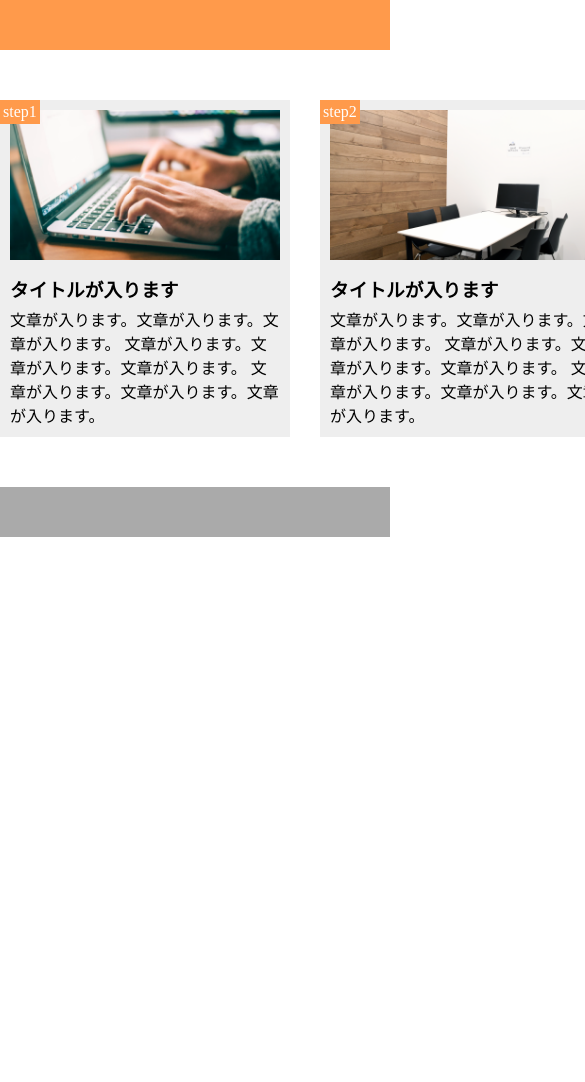
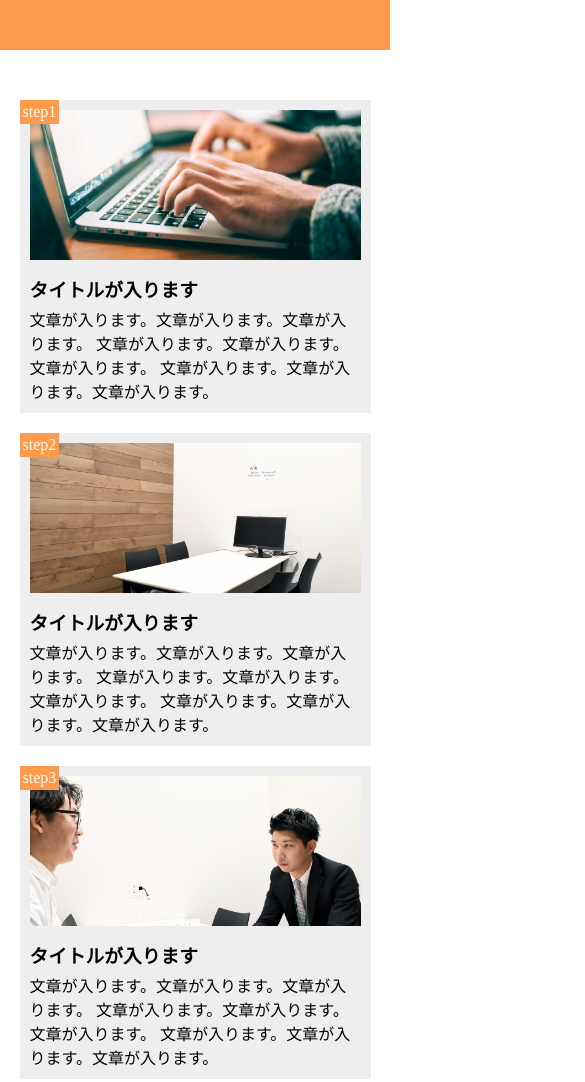
Before and after one commit to nakachan1994/html_chapter10, a plain HTML site: page index.html in a window 390 px wide. Shown: the top 1082 px of the page, 585 px wide, since content can reach past the window. Before the commit the page ends 844 px from the top, so only its background shows below. Drawn offline with Linux system fonts and the light colour scheme.

Commit message:
[finish]1-10

```diff
--- a/index.html
+++ b/index.html
@@ -2,6 +2,7 @@
 <html lang="ja">
   <head>
     <meta charset="UTF-8">
+    <meta name="viewport" content="width=device-width,initial-scale=1.0">
     <link rel="stylesheet" href="style.css">
     <title>html_chapter9</title>
   </head>
--- a/style.css
+++ b/style.css
@@ -65,3 +65,31 @@
   height: 50px;
   background-color: #aaaaaa;
 }
+
+@media screen and (max-width: 768px) {
+  header {
+    width: 100%;
+  }
+
+  main {
+    width: 100%;
+    display: block;
+  }
+
+  .main-contents {
+    width: 90%;
+    margin: 0 auto;
+  }
+
+  .main-contents:nth-child(1) {
+    margin-bottom: 20px;
+  }
+
+  .main-contents:nth-child(2) {
+    margin-bottom: 20px;
+  }
+
+  footer {
+    width: 100%;
+  }
+}
```
